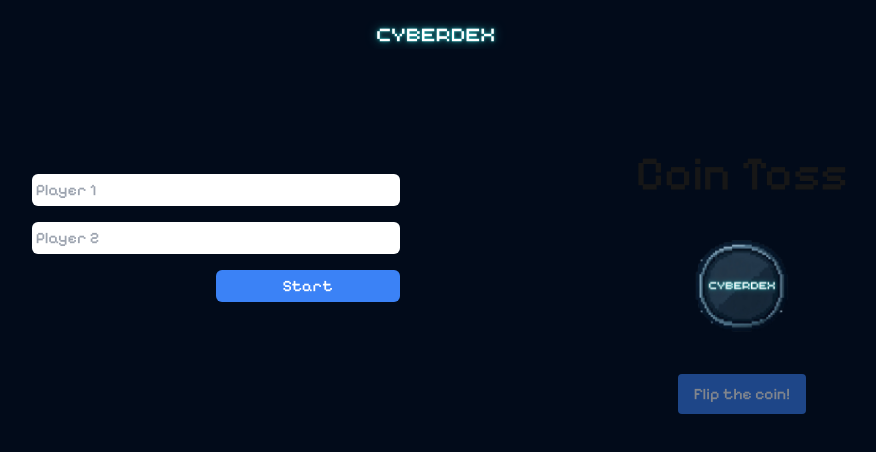
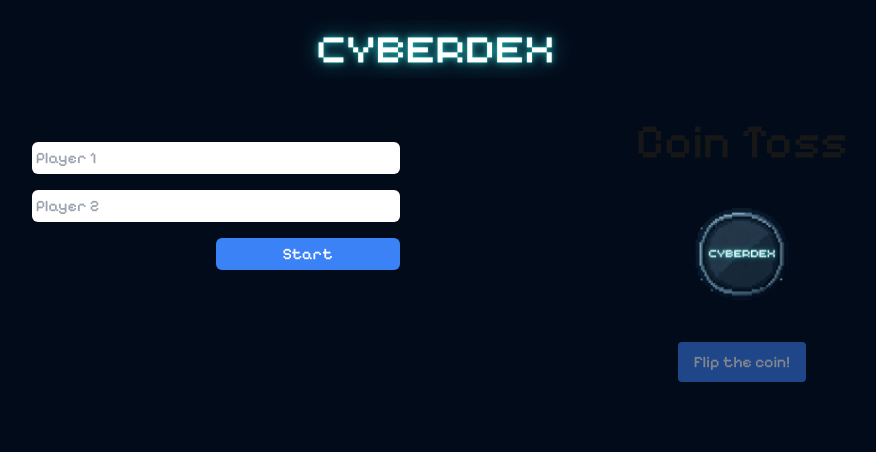
Before and after one commit to mickaelk98/cyberdex, a Next.js app: page / in a window 1280 px wide. Shown: the top 452 px of the page, without its empty margins (204-1080 px from the left). Built offline with nearby package versions, Linux system fonts and the light colour scheme.

Commit message:
modification de la structure du code et augmentation de la taille du logo

```diff
--- a/src/app/page.js
+++ b/src/app/page.js
@@ -75,8 +75,8 @@ export default function Home() {
 
   return (
     <div className="h-screen flex flex-col bg-[#020B1A]">
-      <header className="text-white  max-w-7xl mx-auto py-5 h-[150px]">
-        <Image src="/cyberdex.png" alt="Logo" width={150} height={150} />
+      <header className="text-white  max-w-7xl mx-auto py-5 mb-5">
+        <Image src="/cyberdex.png" alt="Logo" width={300} height={300} />
       </header>
       <main className="flex-1 flex items-start justify-evenly w-full max-w-7xl mx-auto">
         <aside className="text-white w-96 p-2">
@@ -133,17 +133,9 @@ export default function Home() {
                 : <p className="text-center text-xl">{selectedPlayer} chose {player2Choice}, you can flip the coin</p>}
             </>
           )}
-
-          {showResult && isFlipping === false && <div className="flex items-center justify-evenly">
-            <h3>Result:</h3>
-            <div className="flex gap-2 flex-col items-center justify-center">
-              <Image src={result === "tails" ? "/tails.png" : "/heads.png"} alt="heads" width={150} height={150} />
-              <p>{result === "tails" ? "Heads" : "Tails"}</p>
-            </div>
-          </div>}
         </aside>
 
-        <div className="">
+        <div className="flex flex-col items-center gap-4">
           <div className="flex flex-col items-center justify-center h-full">
             <h1 className="text-5xl font-bold mb-6">Coin Toss</h1>
 
@@ -180,6 +172,13 @@ export default function Home() {
               {isFlipping ? "Flipping..." : "Flip the coin!"}
             </button>
           </div>
+          {showResult && isFlipping === false && <div className="flex items-center justify-evenly">
+            <h3>Result:</h3>
+            <div className="flex gap-2 flex-col items-center justify-center">
+              <Image src={result === "tails" ? "/tails.png" : "/heads.png"} alt="heads" width={150} height={150} />
+              <p>{result === "tails" ? "Heads" : "Tails"}</p>
+            </div>
+          </div>}
         </div>
       </main>
     </div>
```
